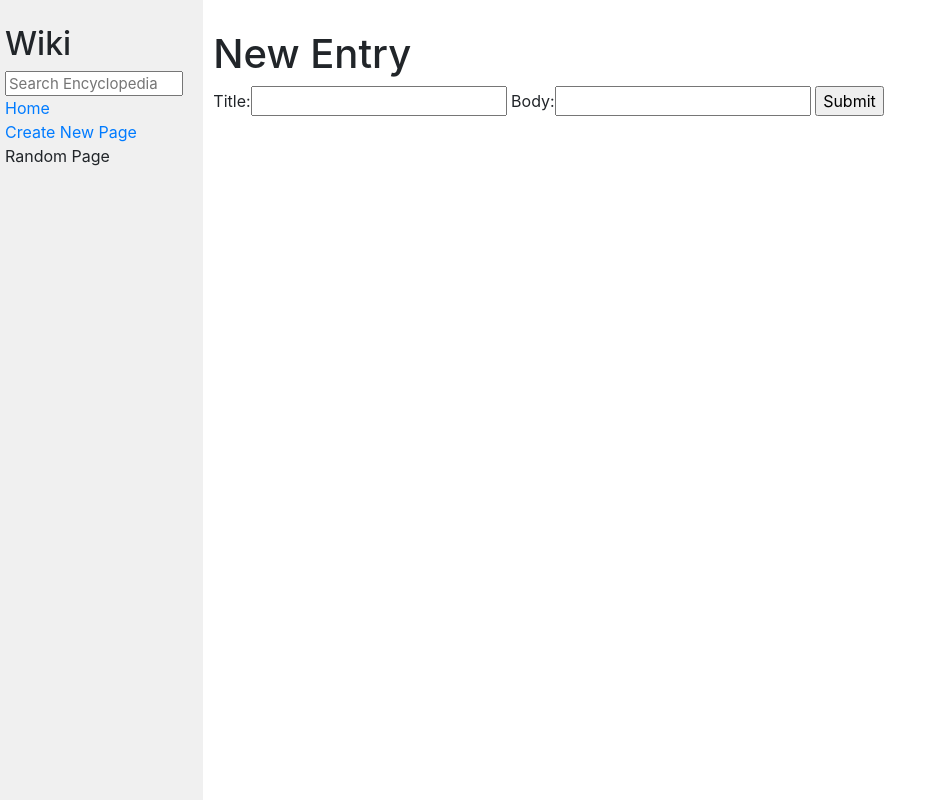
After one commit to shunnizuka/CS50_project1, a Django app: page /createEntry in a window 1280 px wide. The commit adds this page. Shown: the whole page, without its empty margins (0-942 px from the left). Run offline with Django 3.2, Linux system fonts and the light colour scheme; some libraries are stand-ins or nearby versions.

Commit message:
Implement Create new entry page

```diff
--- /dev/null
+++ b/encyclopedia/templates/encyclopedia/createNewPage.html
@@ -0,0 +1,15 @@
+{% extends "encyclopedia/layout.html" %}
+
+{% block title %}
+    Create New Entry
+{% endblock %}
+
+{% block body %}
+    <h1>New Entry</h1>
+    <form action="{% url 'createEntry' %}" method="post">
+        {% csrf_token %}
+        {{ form }}
+        <input type="submit">
+    </form>
+
+{% endblock %}
--- a/encyclopedia/templates/encyclopedia/layout.html
+++ b/encyclopedia/templates/encyclopedia/layout.html
@@ -20,7 +20,7 @@
                     <a href="{% url 'index' %}">Home</a>
                 </div>
                 <div>
-                    Create New Page
+                    <a href="{% url 'createEntry' %}">Create New Page</a>
                 </div>
                 <div>
                     Random Page
--- a/encyclopedia/urls.py
+++ b/encyclopedia/urls.py
@@ -5,5 +5,6 @@ from . import views
 urlpatterns = [
     path("", views.index, name="index"),
     path("wiki/<str:title>", views.entryPage, name="title"),
-    path("search", views.search, name="search")
+    path("search", views.search, name="search"),
+    path("createEntry", views.createEntry, name="createEntry")
 ]
--- a/encyclopedia/views.py
+++ b/encyclopedia/views.py
@@ -1,6 +1,11 @@
 from django.shortcuts import render, redirect
+from django import forms
 
 from . import util
+
+class NewEntryForm(forms.Form):
+    title = forms.CharField(label="Title")
+    content = forms.CharField(label="Body")
 
 
 def index(request):
@@ -15,7 +20,6 @@ def entryPage(request, title):
     })
 
 def search(request):
-
     if request.method == "GET":
         query = request.GET.get('q')
         if(util.get_entry(query) != None):
@@ -24,9 +28,29 @@ def search(request):
             entries = util.list_entries()
             searchResults = []
             for entry in entries:
-                if query in entry:
+                if query in entry.lower():
                     searchResults.append(entry)
             return render(request, "encyclopedia/searchResults.html", {
                 "entries": searchResults
             })
     return redirect('index')
+
+def createEntry(request):
+    if request.method == "POST":
+        entryForm = NewEntryForm(request.POST)
+
+        if entryForm.is_valid():
+            title = entryForm.cleaned_data["title"]
+            content = entryForm.cleaned_data["content"]
+
+            if(util.get_entry(title) != None):
+                return render(request, "encyclopedia/entryExistsErrorPage.html", {
+                    "title": title
+                })
+            else :
+                util.save_entry(title, content)
+                return redirect('title', title)
+    else:
+        return render(request, "encyclopedia/createNewPage.html", {
+        "form": NewEntryForm()
+    })
```
Also changed, not shown: encyclopedia/templates/encyclopedia/entryExistsErrorPage.html (added, +11 -0 lines), entries/hi.md (added, +1 -0 lines), entries/wheee.md (added, +1 -0 lines).
